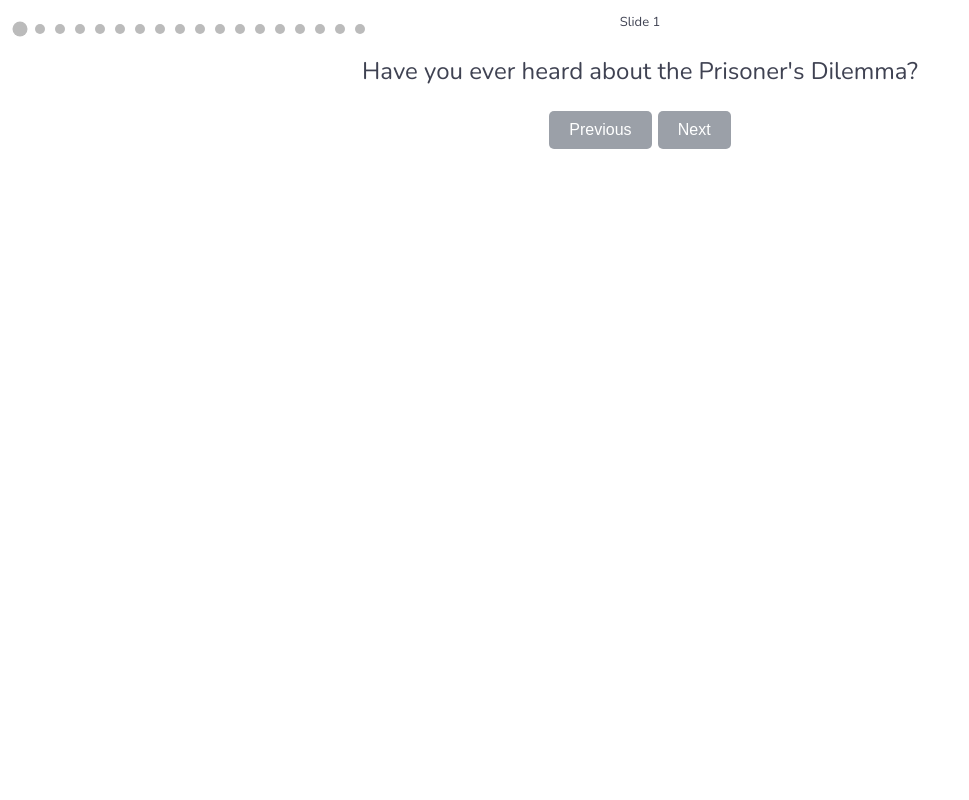
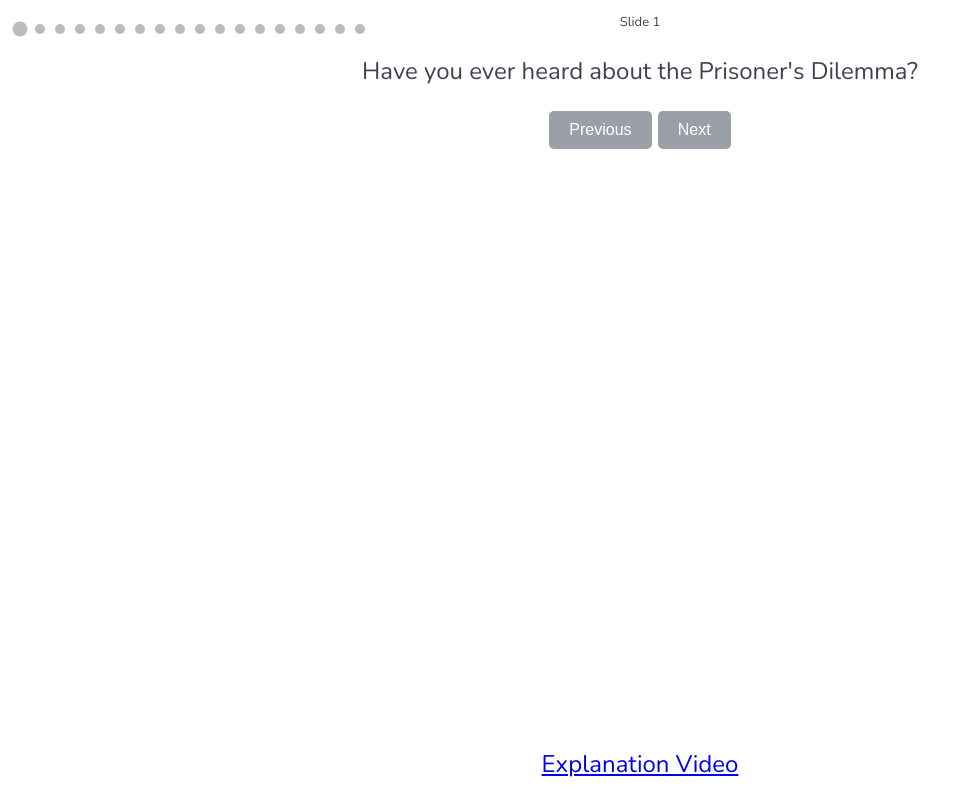
Before and after one commit to 13Ducks/dsc106-final, a SvelteKit app: page / in a window 1280 px wide. Shown: the whole page, without its empty margins (0-969 px from the left). Built offline with nearby package versions, Linux system fonts and the light colour scheme.

Commit message:
add video

```diff
--- a/src/components/Slideshow.svelte
+++ b/src/components/Slideshow.svelte
@@ -82,8 +82,8 @@
         {
             content: `<p>Against the Always Cooperate bot, you scored ${pastScores["Cooperate"]}.</p>
                       <p>Against the Always Defect bot, you scored ${pastScores["Defect"]}.</p>
-                      <p>Against the Tit for Tat bot, you scored ${pastScores["TFT"]}.</p>
-                      <p>Against the Pavlov bot, you scored ${pastScores["Pavlov"]}.</p>
+                      <p>Against the Tit for Tat bot (repeat your action), you scored ${pastScores["TFT"]}.</p>
+                      <p>Against the Pavlov bot (cooperate if same action), you scored ${pastScores["Pavlov"]}.</p>
                       <br/>
                       <p>While defecting will always mean you don't <i>lose</i>, it is possible to score more points overall by cooperating. For example, if you always cooperate against the <b>Tit for Tat</b> bot which repeats your action, you could gain a maximum of 10*2 = 20 points. But if you always defected, you would win the first one, but the bot would defect afterwards, totalling points to 3 + 1*9 = 12. In the long run, choosing a greedy option might not be the right choice, as others know what you have done in the past and shape their actions around that.</p>
                       <br/>
@@ -196,7 +196,20 @@
     </div>
 </div>
 
+{#if currentSlide < 5}
+    <div class="youtube">
+        <a href="https://youtu.be/n_Xaof0LFSk">Explanation Video</a>
+    </div>
+{/if}
+
 <style>
+    .youtube {
+        position: absolute;
+        bottom: 20px;
+        right: 0;
+        left: 0;
+        text-align: center;
+    }
     /* Add your CSS styles here */
     button {
         background-color: #9ba0a8; /* Blue background */
```
